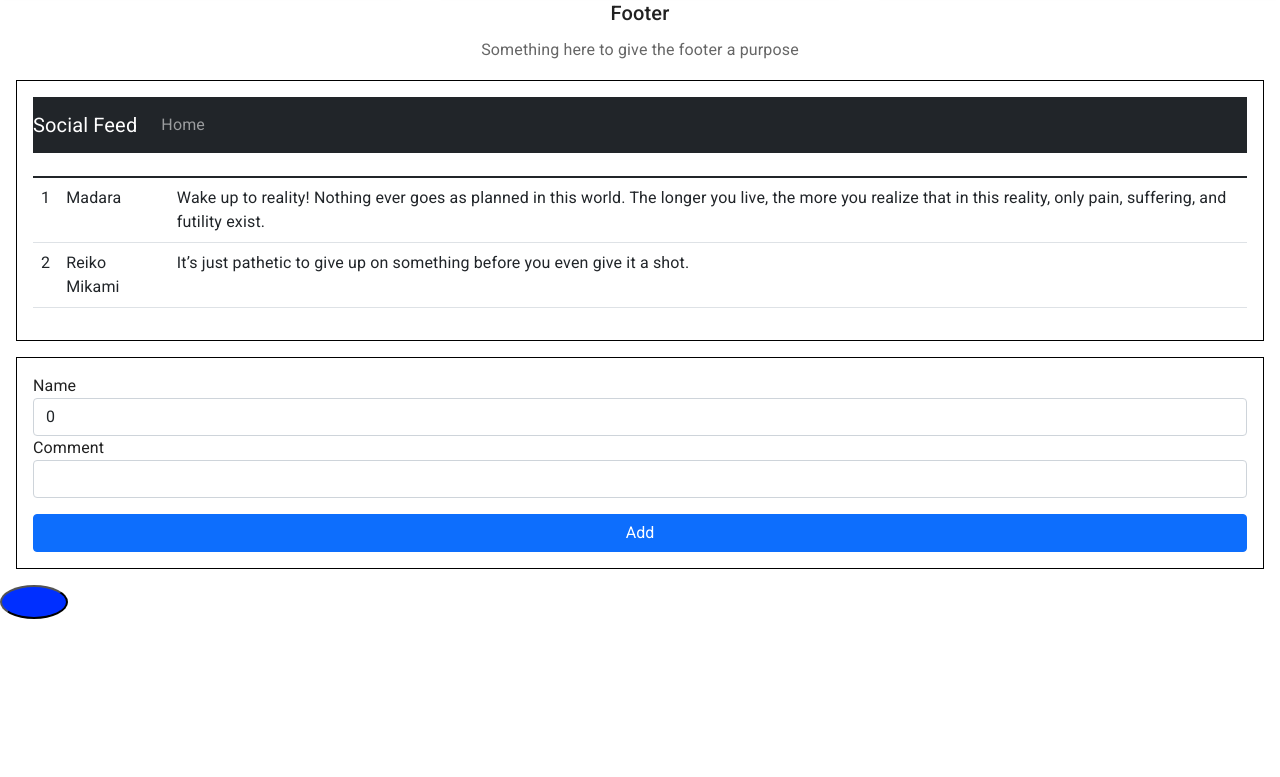
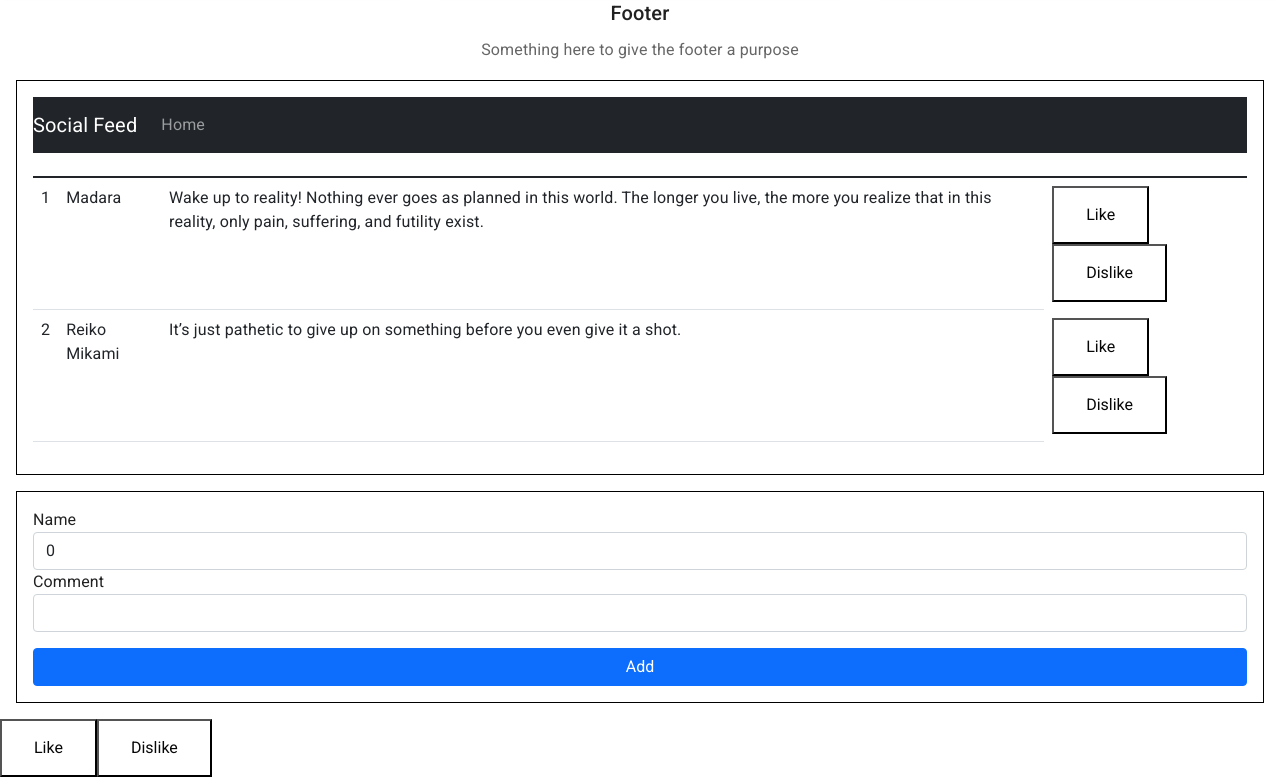
Before and after one commit to psions/SocialFeed, a React (Create React App) app: page / in a window 1280 px wide. Shown: the part 1722-2499 px from the top of the page. Before the commit the page ends 2341 px from the top, so only its background shows below. Built offline with nearby package versions, Linux system fonts and the light colour scheme.

Commit message:
updated the like + dislike button to work properly and show when someone likes or dislikes the photo

```diff
--- a/src/DisplayEntries/DisplayEntries.jsx
+++ b/src/DisplayEntries/DisplayEntries.jsx
@@ -1,4 +1,5 @@
 import Post from "../components/Post";
+import LikeButton from "../components/LikeButton/LikeButton"
 
 
 const DisplayEntries = (props) => {
@@ -16,6 +17,7 @@ const DisplayEntries = (props) => {
                         <td>{index + 1}</td>
                         <td> {entry.name} </td>
                         <td> {entry.text} </td>
+                        <LikeButton/>
                     </tr>
                 )
             })}
--- a/src/components/LikeButton/LikeButton.css
+++ b/src/components/LikeButton/LikeButton.css
@@ -18,5 +18,5 @@ button:hover{
 }
 
 .inactive{
-    background-color: rgb(236, 0, 0);
+    background-color: rgb(255, 255, 255);
 }
--- a/src/components/LikeButton/LikeButton.jsx
+++ b/src/components/LikeButton/LikeButton.jsx
@@ -3,20 +3,32 @@ import "./LikeButton.css"
 
 const LikeButton = (props) => {
 
-    const[buttonClass, setButtonClass] = useState("active")
+    const[likeButtonClass, setLikeButtonClass] = useState("inactive")
+    const[dislikeButtonClass, setDislikeButtonClass] = useState("inactive")
 
-    function handleClick(){
-        if(buttonClass === "inactive"){
-            setButtonClass("active");
-
+    function handleLike(){
+        if(likeButtonClass === "inactive"){
+            setLikeButtonClass("active");
+            setDislikeButtonClass("inactive")
         }
         else{
-            setButtonClass("inactive")
+            setLikeButtonClass("inactive")
+        }
+    }
+
+    function handleDislike(){
+        if(dislikeButtonClass === "inactive"){
+            setDislikeButtonClass("active");
+            setLikeButtonClass("inactive");
+        }
+        else{
+            setDislikeButtonClass("inactive")
         }
     }
     return (
         <div>
-            <button className={buttonClass} onClick={handleClick}>{props.message}</button>
+            <button className={likeButtonClass} onClick={handleLike}>Like</button>
+            <button className={dislikeButtonClass} onClick={handleDislike}>Dislike</button>
 
         </div>
      );
```
